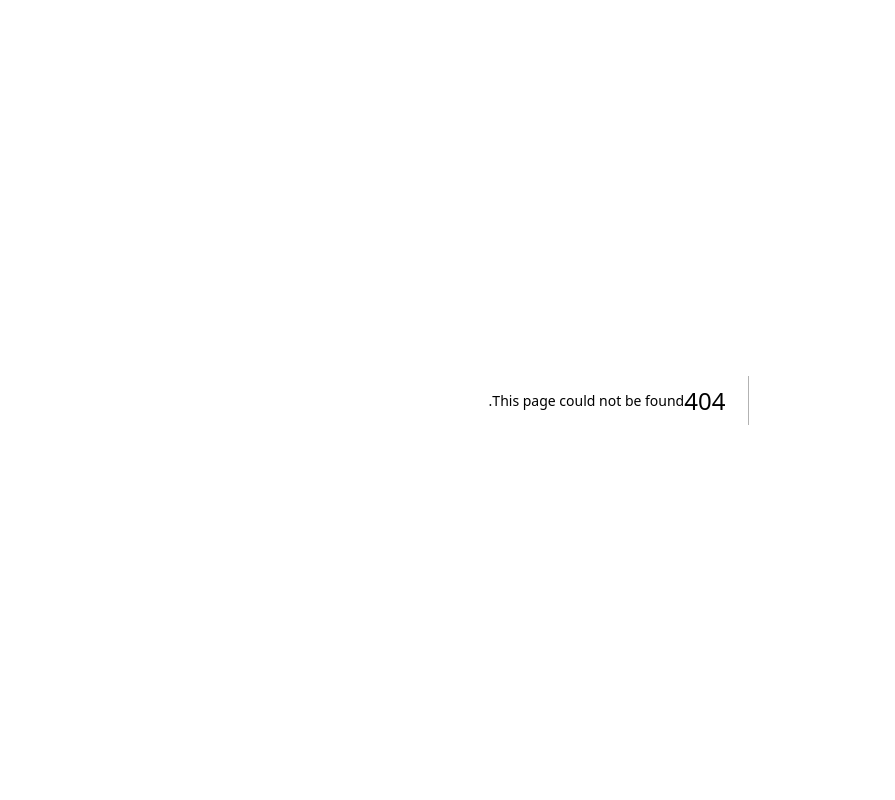
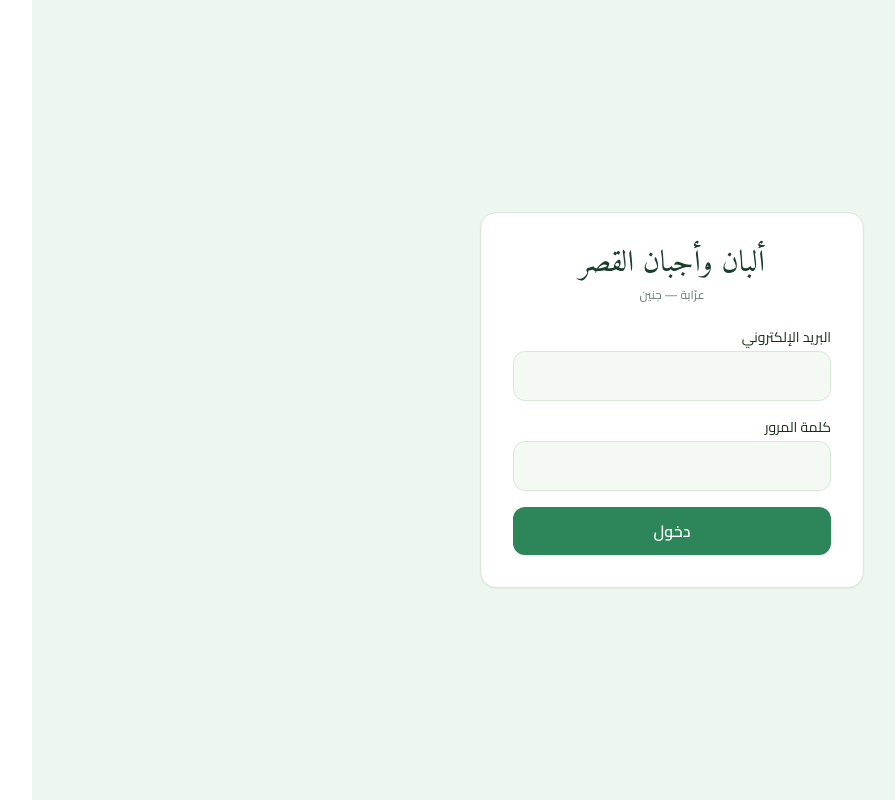
Before and after one commit to MahmoudMardawi/alban-al-qasr, a Next.js app: page /login in a window 1280 px wide. Before the commit this address had no page. Shown: the whole page, without its empty margins (53-948 px from the left). Built offline with nearby package versions, Linux system fonts and the light colour scheme.

Commit message:
feat(auth): login page + server action

```diff
--- /dev/null
+++ b/src/app/login/actions.ts
@@ -0,0 +1,24 @@
+"use server";
+
+import { createClient } from "@/lib/supabase/server";
+import { redirect } from "next/navigation";
+import { revalidatePath } from "next/cache";
+
+export async function loginAction(formData: FormData) {
+  const email    = String(formData.get("email") ?? "").trim();
+  const password = String(formData.get("password") ?? "");
+
+  if (!email || !password) {
+    return { error: "البريد وكلمة المرور مطلوبان" };
+  }
+
+  const supabase = await createClient();
+  const { error } = await supabase.auth.signInWithPassword({ email, password });
+
+  if (error) {
+    return { error: "بريد أو كلمة مرور غير صحيحة" };
+  }
+
+  revalidatePath("/", "layout");
+  redirect("/");
+}
--- /dev/null
+++ b/src/app/login/page.tsx
@@ -0,0 +1,70 @@
+"use client";
+
+import { useState, useTransition } from "react";
+import { loginAction } from "./actions";
+
+export default function LoginPage() {
+  const [error, setError] = useState<string | null>(null);
+  const [isPending, startTransition] = useTransition();
+
+  function handleSubmit(formData: FormData) {
+    setError(null);
+    startTransition(async () => {
+      const res = await loginAction(formData);
+      if (res?.error) setError(res.error);
+    });
+  }
+
+  return (
+    <main className="min-h-screen flex items-center justify-center px-4 bg-info-bg">
+      <div className="w-full max-w-sm bg-white rounded-2xl border border-border p-8 shadow-sm">
+        <div className="text-center mb-6">
+          <h1 className="font-display text-3xl text-forest leading-tight">
+            ألبان وأجبان القصر
+          </h1>
+          <p className="text-muted text-xs mt-1">عرّابة — جنين</p>
+        </div>
+
+        <form action={handleSubmit} className="space-y-4">
+          <div>
+            <label className="block text-sm text-ink mb-1">البريد الإلكتروني</label>
+            <input
+              type="email"
+              name="email"
+              required
+              autoComplete="email"
+              dir="ltr"
+              className="w-full rounded-xl border border-border bg-surface px-4 py-3 text-ink focus:outline-none focus:ring-2 focus:ring-primary"
+            />
+          </div>
+
+          <div>
+            <label className="block text-sm text-ink mb-1">كلمة المرور</label>
+            <input
+              type="password"
+              name="password"
+              required
+              autoComplete="current-password"
+              dir="ltr"
+              className="w-full rounded-xl border border-border bg-surface px-4 py-3 text-ink focus:outline-none focus:ring-2 focus:ring-primary"
+            />
+          </div>
+
+          {error && (
+            <div className="rounded-xl bg-red-50 border border-red-200 text-danger text-sm p-3">
+              {error}
+            </div>
+          )}
+
+          <button
+            type="submit"
+            disabled={isPending}
+            className="w-full rounded-xl bg-primary text-white font-semibold py-3 shadow-sm hover:bg-primary-dk transition-colors disabled:opacity-60"
+          >
+            {isPending ? "جارٍ الدخول..." : "دخول"}
+          </button>
+        </form>
+      </div>
+    </main>
+  );
+}
```
